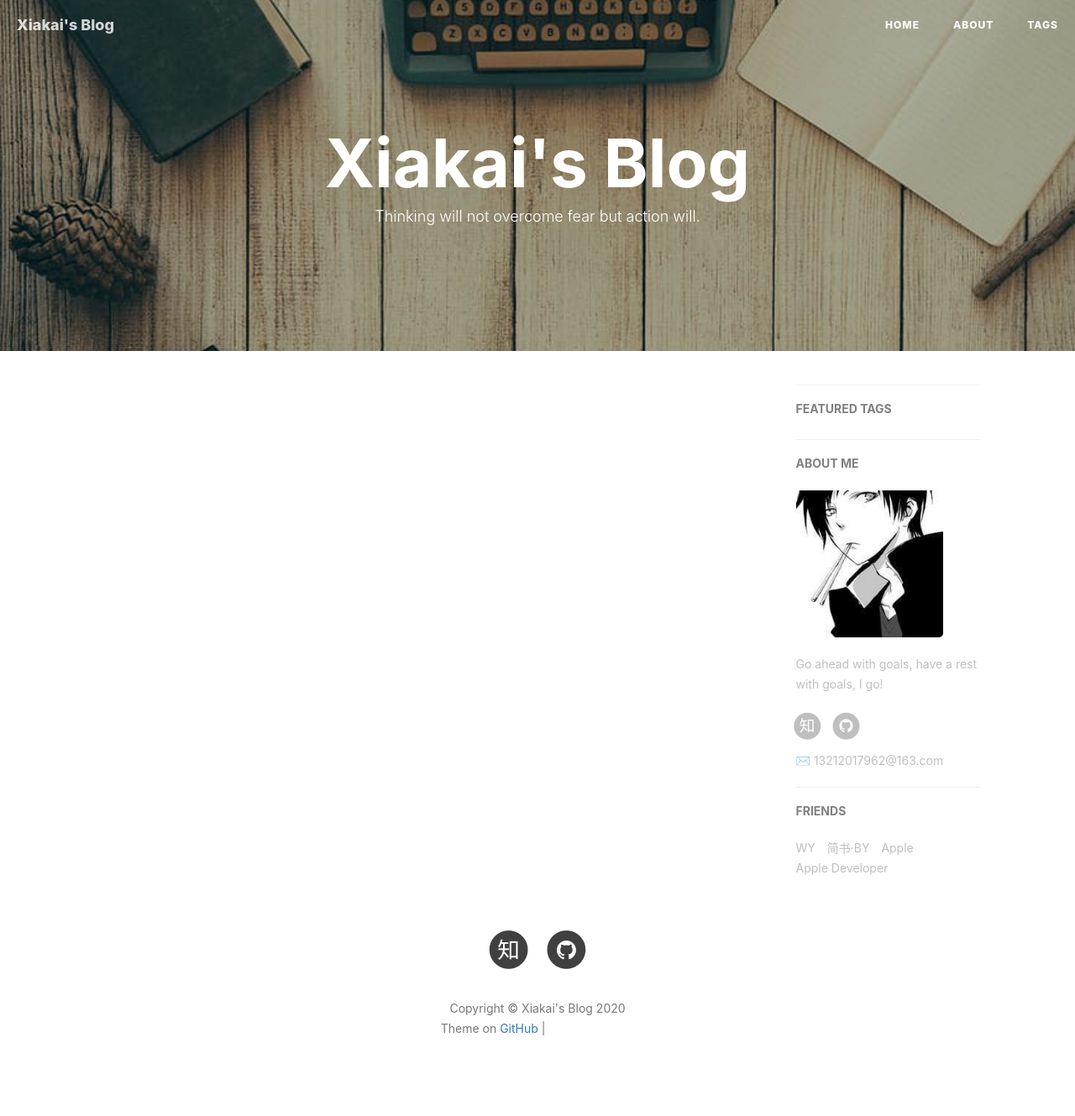
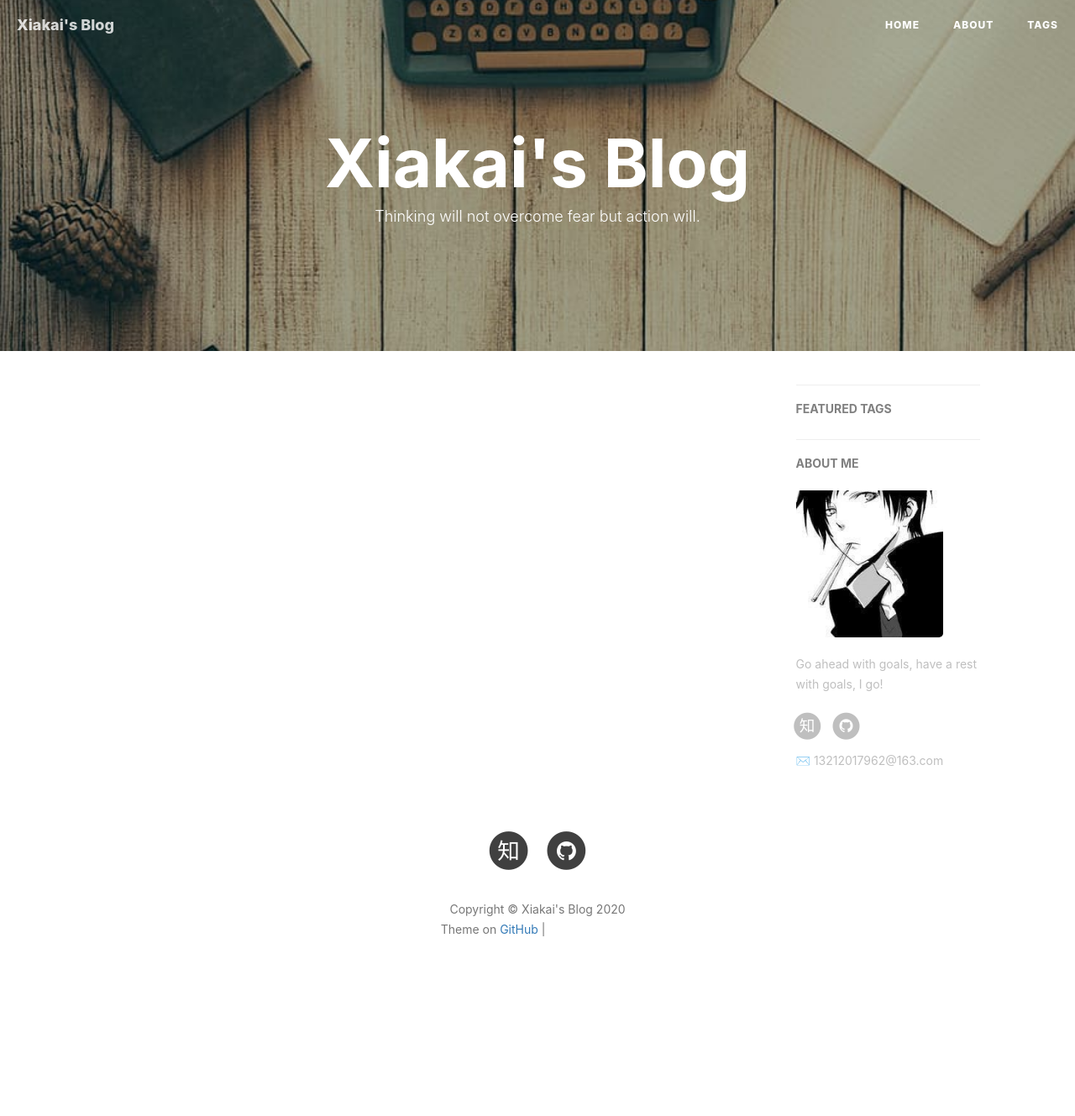
Before and after one commit to PanXiakai/_Xiakai.github.io, a Jekyll site: the page built from index.html, in a window 1280 px wide. Shown: the whole page at 84% size. Built offline with Jekyll 4.4.1, drawn with Linux system fonts in a browser that asks for light colours; nearby versions of some CDN libraries; the list of posts is cut into pages by our own code; comment, search, counter and statistics services are not loaded; after the commit the page ends 1211 px from its top, so only the background shows below that; some of the changed lines change nothing that is shown; grey boxes are pictures that could not be loaded.

Commit message:
Update _config.md
Modify Friends and Featured Tags.

```diff
--- a/_config.yml
+++ b/_config.yml
@@ -87,7 +87,7 @@ gitalk:
 
 # Featured Tags
 featured-tags: true                     # 是否使用首页标签
-featured-condition-size: 1              # 相同标签数量大于这个数，才会出现在首页
+featured-condition-size: 0              # 相同标签数量大于这个数，才会出现在首页
 
 
 
@@ -98,18 +98,18 @@ service-worker: true
 
 
 # Friends
-friends: [
-    {
-        title: "WY",
-        href: "http://zhengwuyang.com"
-    },{
-        title: "简书·BY",
-        href: "http://www.jianshu.com/u/e71990ada2fd"
-    },{
-        title: "Apple",
-        href: "https://apple.com"
-    },{
-        title: "Apple Developer",
-        href: "https://developer.apple.com/"
-    }
-]
+#friends: [
+#    {
+#        title: "WY",
+#        href: "http://zhengwuyang.com"
+#    },{
+#        title: "简书·BY",
+#        href: "http://www.jianshu.com/u/e71990ada2fd"
+#    },{
+#        title: "Apple",
+#        href: "https://apple.com"
+#    },{
+#        title: "Apple Developer",
+#        href: "https://developer.apple.com/"
+#    }
+#]
```
